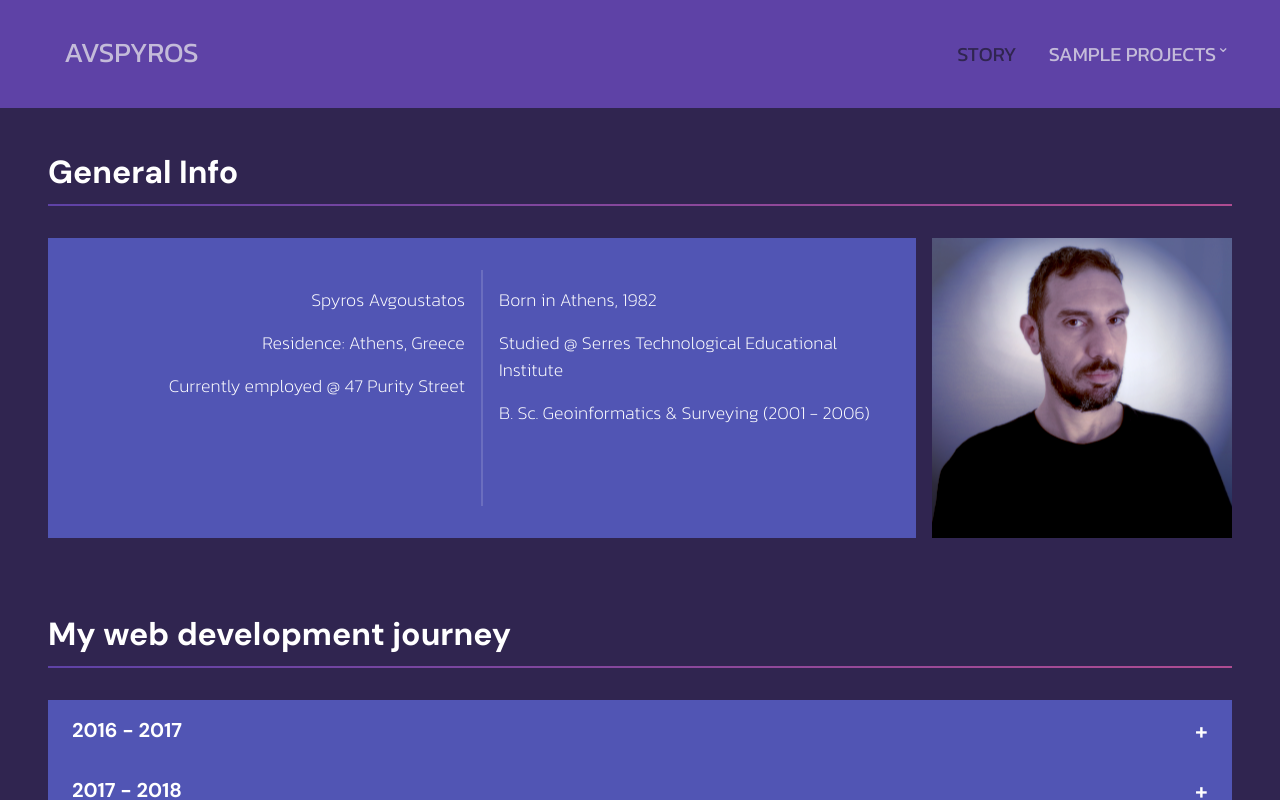
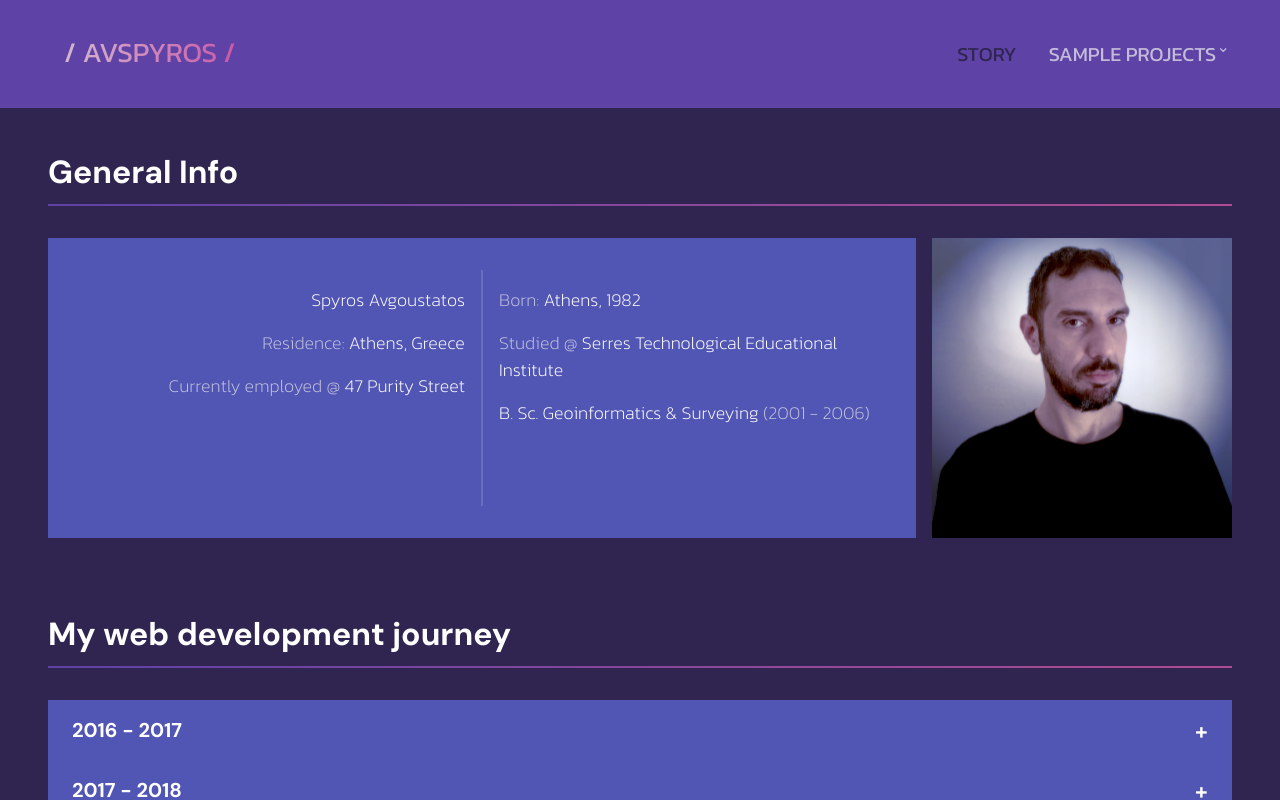
Before and after one commit to avspyros/Netmorph, a React (Vite) app: page /story in a window 1280 px wide. Shown: the top 800 px of the page. Built offline with nearby package versions, Linux system fonts and the light colour scheme.

Commit message:
first draft ready for deployment

```diff
--- a/src/components/InfoBlocks.jsx
+++ b/src/components/InfoBlocks.jsx
@@ -6,14 +6,14 @@ export default function InfoBlocks() {
         <div className="infoblock">
           <div className="infoblock-inner">
             <p>Spyros Avgoustatos</p>
-            <p>Residence: Athens, Greece</p>
-            <p>Currently employed @ 47 Purity Street</p>
+            <p><span className="info-variant-txt">Residence:</span> Athens, Greece</p>
+            <p><span className="info-variant-txt">Currently employed @</span> 47 Purity Street</p>
           </div>
           <div className="vertical-divider"></div>
           <div className="infoblock-inner">
-            <p>Born in Athens, 1982</p>
-            <p>Studied @ Serres Technological Educational Institute</p>
-            <p>B. Sc. Geoinformatics & Surveying (2001 - 2006)</p>
+            <p><span className="info-variant-txt">Born:</span> Athens, 1982</p>
+            <p><span className="info-variant-txt">Studied @</span> Serres Technological Educational Institute</p>
+            <p>B. Sc. Geoinformatics & Surveying <span className="info-variant-txt">(2001 - 2006)</span></p>
           </div>
         </div>
         <div className="infoblock">
--- a/src/components/PageNav.jsx
+++ b/src/components/PageNav.jsx
@@ -9,37 +9,28 @@ export default function PageNav() {
     setOpen(!open)
   }
 
-  // const projectLinks = [
-  //   { id: 1, slug: 1, txt: "Project One" },
-  //   { id: 2, slug: 2, txt: "Project Two" },
-  //   { id: 3, slug: 3, txt: "Project Three" }
-  // ]
+  const projectLinks = [
+    { id: 1, slug: 1, txt: "Text Switcher" },
+    { id: 2, slug: 2, txt: "Gamesboard" },
+    { id: 3, slug: 3, txt: "Myhabeats" }
+  ]
 
   return (
     <div className="pagenav-wrapper" id="pagenav">
       <div className="pagenav-inner">
         <nav>
           <div className='logo'>
-            <NavLink to='/'>AvSpyros</NavLink>
+            <NavLink to='/'>/ AvSpyros /</NavLink>
           </div>
           <div className='nav-items'>
-            <NavLink to='/Story'>Story</NavLink>
+            <NavLink to='/story'>Story</NavLink>
             <div className='dropdown-container'>
               <button className="dropdown" onClick={handleOpen}>
                 SAMPLE PROJECTS <span>&#x2304;</span>
               </button>
               {open ? (
                 <ul className="dropdown-menu">
-                  <li>
-                    <NavLink to="/project/1">Project One</NavLink>
-                  </li>
-                  <li>
-                    <NavLink to="/project/2">Project Two</NavLink>
-                  </li>
-                  <li>
-                    <NavLink to="/project/3">Project Three</NavLink>
-                  </li>
-                  {/* {
+                  {
                     projectLinks.map(projectLink => {
                       return (
                         <li key={projectLink.id}>
@@ -47,7 +38,7 @@ export default function PageNav() {
                         </li>
                       )
                     })
-                  } */}
+                  }
                 </ul>
               ) : null}
             </div>
--- a/src/story.js
+++ b/src/story.js
@@ -27,19 +27,19 @@ const story = [
     content: [
       {
         id: "par1",
-        text: "Having been fed up with my retail work, I finally decided to listen to the advice of a web designer friend who thought I should migrate from “mindless drone” jobs to something more creative and engaging."
+        text: "My friend who used to work with various rock/metal bands doing their branding etc., approached me with an idea to create a couple of WordPress themes customized to the needs of his customer bands. My knowledge of web technologies at the time was not enough to offer a full stack solution to his admittedly very professional-looking mockups. Nevertheless, I could try to build the front end of the themes. He also introduced me to a back-end developer who was assigned the task of transforming the designs to complete WordPress themes and who would also mentor / guide me to achieve the desired result."
       },
       {
         id: "par2",
-        par2: "I remember him saying: “You should begin learning HTML and CSS if you want to move to a more rewarding industry”. My answer of course was almost the same as a couple of years before that: “I tried learning on my own but I think it’s too challenging for me”, believing mistakenly, that my failure at school and college mathematics was indicative of my potential to learn web development."
+        par2: "So I started working on the designs but I soon discovered that my HTML / CSS skills were not up to the task. After some back and forth with the other team members, we decided that I should try to implement the designs with Bootstrap (which was at version 3 or 4 at the time). Trying to build something with a CSS framework while not having a firm understading of CSS is never a good idea, so I struggled in the beginning. The fact that my supposed “mentor” did not seem really eager to help or was able to offer proper guidance was also a discouraging factor."
       },
       {
         id: "par3",
-        text: "However, this time, the prime mover was my age (35) and my elemental denial to continue grinding behind a counter for an indifferent boss and for the whims of lifesucking hordes of customers."
+        text: "After some struggle, I finally achieved a working result but there were significant delays from the WordPress development end. The collaboration was not particularly efficient and in the end the 3 people team became a duo. After some thought and debate, my friend and I decided to overcome this obstacle by attempting to complete the project ourselves. I enlisted on a WordPress development Udemy course and step by step I was able to deliver the first working theme the following months."
       },
       {
         id: "par4",
-        text: "And thus, near the end of 2016 I began learning the very basics of web development through online tutorials."
+        text: "A couple of projects followed the first one and by the time they were over I had certainly learned a plethora of things about the “trade”,  but most importantly I had realized that there is a lot of trial and error and a lot of frustration in this field. Regardless, it felt rewarding. Obviously, the WordPress themes did not have the functionality and the professionalism of commercial themes but they offered the bands a simple CMS solution with a sleek design according to their needs (though I doubt they are used or functional to this date as they were not maintained thereafter)."
       }
     ]
   },
@@ -49,19 +49,19 @@ const story = [
     content: [
       {
         id: "par1",
-        text: "Having been fed up with my retail work, I finally decided to listen to the advice of a web designer friend who thought I should migrate from “mindless drone” jobs to something more creative and engaging."
+        text: "By the end of 2018 and in the first months of 2019 we worked on a project for a customer who was going to launch a mobile app and she needed an official business website for the company and the product. The project was a static website designed by my friend and built by me with bootstrap 4. The process semented my understanding of layout and ui designs and their implementation."
       },
       {
         id: "par2",
-        par2: "I remember him saying: “You should begin learning HTML and CSS if you want to move to a more rewarding industry”. My answer of course was almost the same as a couple of years before that: “I tried learning on my own but I think it’s too challenging for me”, believing mistakenly, that my failure at school and college mathematics was indicative of my potential to learn web development."
+        text: "Having obtained some experience concerning the basics I set out to find permanent employment..."
       },
       {
         id: "par3",
-        text: "However, this time, the prime mover was my age (35) and my elemental denial to continue grinding behind a counter for an indifferent boss and for the whims of lifesucking hordes of customers."
+        text: "I quickly realized that landing a job in the industry was becoming more and more demanding in terms of technologies one should be familiar with. One night, while I was grinding away, overwhelmed, I took a break to check job listings. In the heat of the moment I sent 2 applications to the only ones that fit my profile. Not feeling very optimistic I guess I was really lucky when I got a call one week later for an interview on one of the 2 companies. After a succesful interview I was hired to the Digital Marketing agency I work to this day."
       },
       {
         id: "par4",
-        text: "And thus, near the end of 2016 I began learning the very basics of web development through online tutorials."
+        text: "..."
       }
     ]
   }
--- a/src/style_components/_article.scss
+++ b/src/style_components/_article.scss
@@ -5,7 +5,6 @@
   .article-header {
     border-bottom: 2px solid;
     border-image: $border-gradient 1;
-    margin-top: 1rem;
     margin-bottom: 2rem;
 
     @include mq($screen-md) {
@@ -52,7 +51,7 @@
     }
 
     .article-url {
-      margin: 2rem initial;
+      margin: 2rem 0;
 
       a {
         text-decoration: underline;
--- a/src/style_components/_containers.scss
+++ b/src/style_components/_containers.scss
@@ -24,7 +24,7 @@
   max-width: $screen-lg;
   width: 100%;
   margin: auto;
-  padding: 1.5rem 1rem 1rem 1rem;
+  padding: 2rem 1rem;
 
   @include mqp($screen-xs, 2rem);
   @include mqp($screen-md, 3rem);
--- a/src/style_components/_infoblocks.scss
+++ b/src/style_components/_infoblocks.scss
@@ -2,6 +2,10 @@
 
 .infoblocks {
   margin-bottom: 5rem;
+
+  .info-variant-txt {
+    color: $text-secondary;
+  }
 
   @include mq($screen-sm) {
     display: flex;
@@ -45,8 +49,11 @@
 
   .infoblock-inner {
     text-align: center;
-    padding: 1rem;
     flex: 1;
+
+    @include mq($screen-sm) {
+      padding: 1rem;
+    }
   }
 
   .infoblock-inner:nth-child(1) {
--- a/src/style_components/_pagenav.scss
+++ b/src/style_components/_pagenav.scss
@@ -36,6 +36,12 @@
       margin-bottom: 1rem;
 
       a {
+        // color: $bg-lighter;
+        background: linear-gradient(to right, #d4c1d1, #ca4fa5);
+        background-clip: text;
+        -webkit-background-clip: text;
+        -webkit-text-fill-color: transparent;
+
         font-size: $menu-item-lg;
 
         @include mqf($screen-xs, $menu-item-lg);
--- a/src/style_components/_samples.scss
+++ b/src/style_components/_samples.scss
@@ -14,7 +14,6 @@
     background-position: left top;
     background-repeat: no-repeat;
     background-size: cover;
-
 
     a {
       display: block;
@@ -34,7 +33,12 @@
       }
     }
 
+    @include mq($screen-xs) {
+      border: 1px solid $text-secondary;
+    }
+
     @include mq($screen-sm) {
+      border: none;
       min-height: 20em;
       width: 20em;
     }
```
